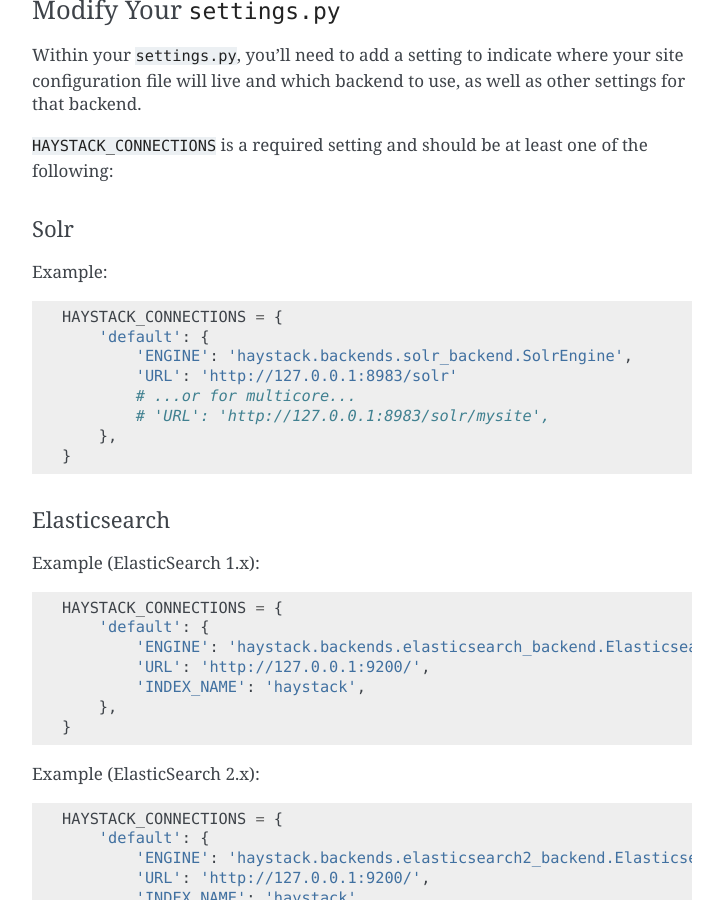
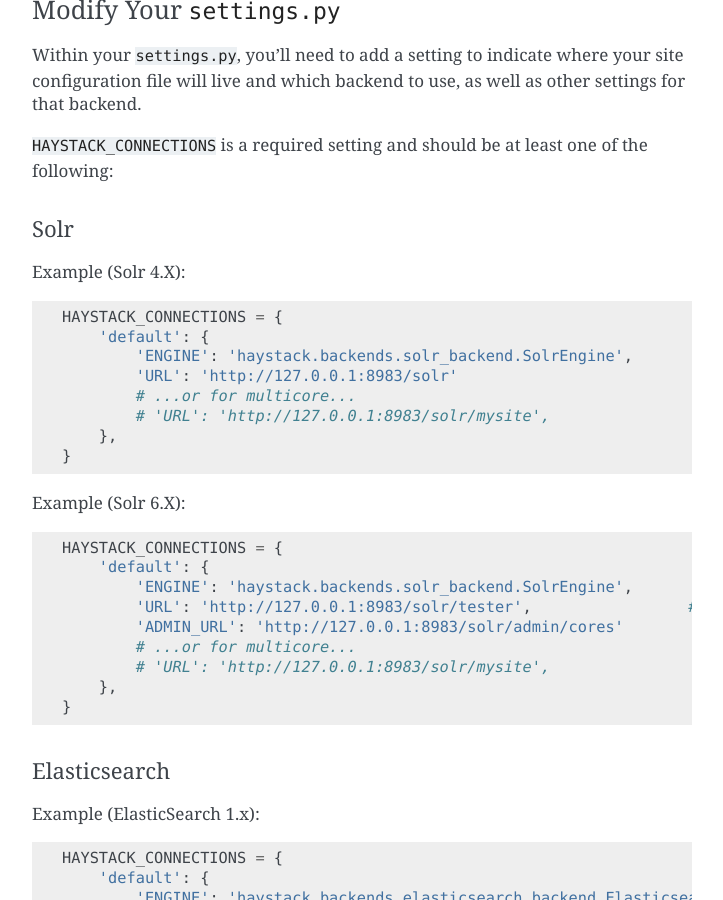
Before and after one commit to marlowe2332/reinforcement, a Sphinx documentation site: the page built from docs/tutorial.rst, in a window 1280 px wide and 900 px high, scrolled down 2046 px. Shown: the whole window, without its empty margins (388-1111 px from the left). Built offline with Sphinx 7.4.7, drawn with Linux system fonts in a browser that asks for light colours.

Commit message:
Update tutorial.rst
Added example for Solr 6.X

```diff
--- a/docs/tutorial.rst
+++ b/docs/tutorial.rst
@@ -112,7 +112,7 @@ the following:
 Solr
 ~~~~
 
-Example::
+Example (Solr 4.X)::
 
     HAYSTACK_CONNECTIONS = {
         'default': {
@@ -123,6 +123,17 @@ Example::
         },
     }
 
+Example (Solr 6.X)::
+
+    HAYSTACK_CONNECTIONS = {
+        'default': {
+            'ENGINE': 'haystack.backends.solr_backend.SolrEngine',
+            'URL': 'http://127.0.0.1:8983/solr/tester',                 # Assuming you created a core named 'tester' as described in installing search engines.
+            'ADMIN_URL': 'http://127.0.0.1:8983/solr/admin/cores'
+            # ...or for multicore...
+            # 'URL': 'http://127.0.0.1:8983/solr/mysite',
+        },
+    }
 
 Elasticsearch
 ~~~~~~~~~~~~~
@@ -146,6 +157,7 @@ Example (ElasticSearch 2.x)::
             'INDEX_NAME': 'haystack',
         },
     }
+
 
 Whoosh
 ~~~~~~
```
